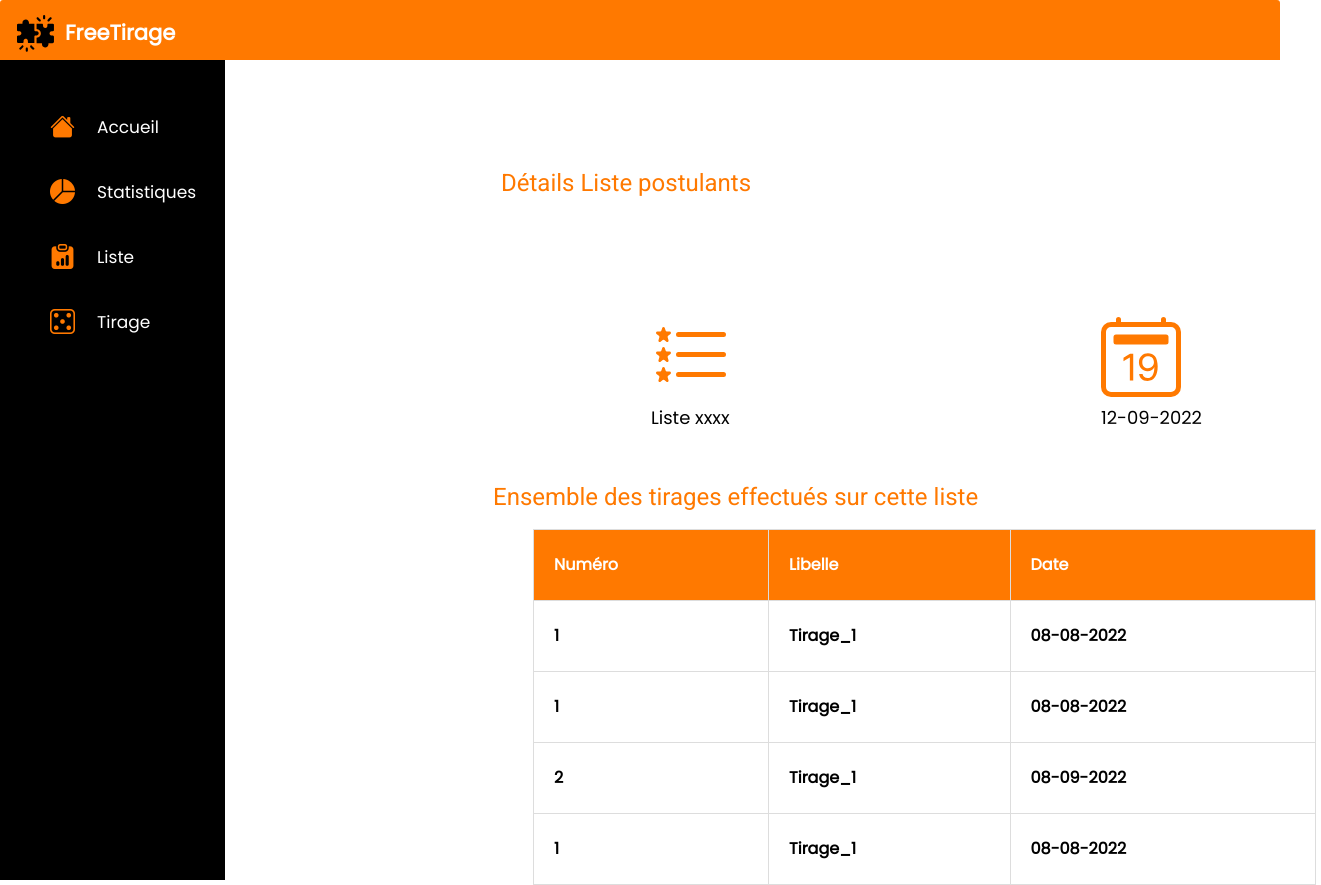
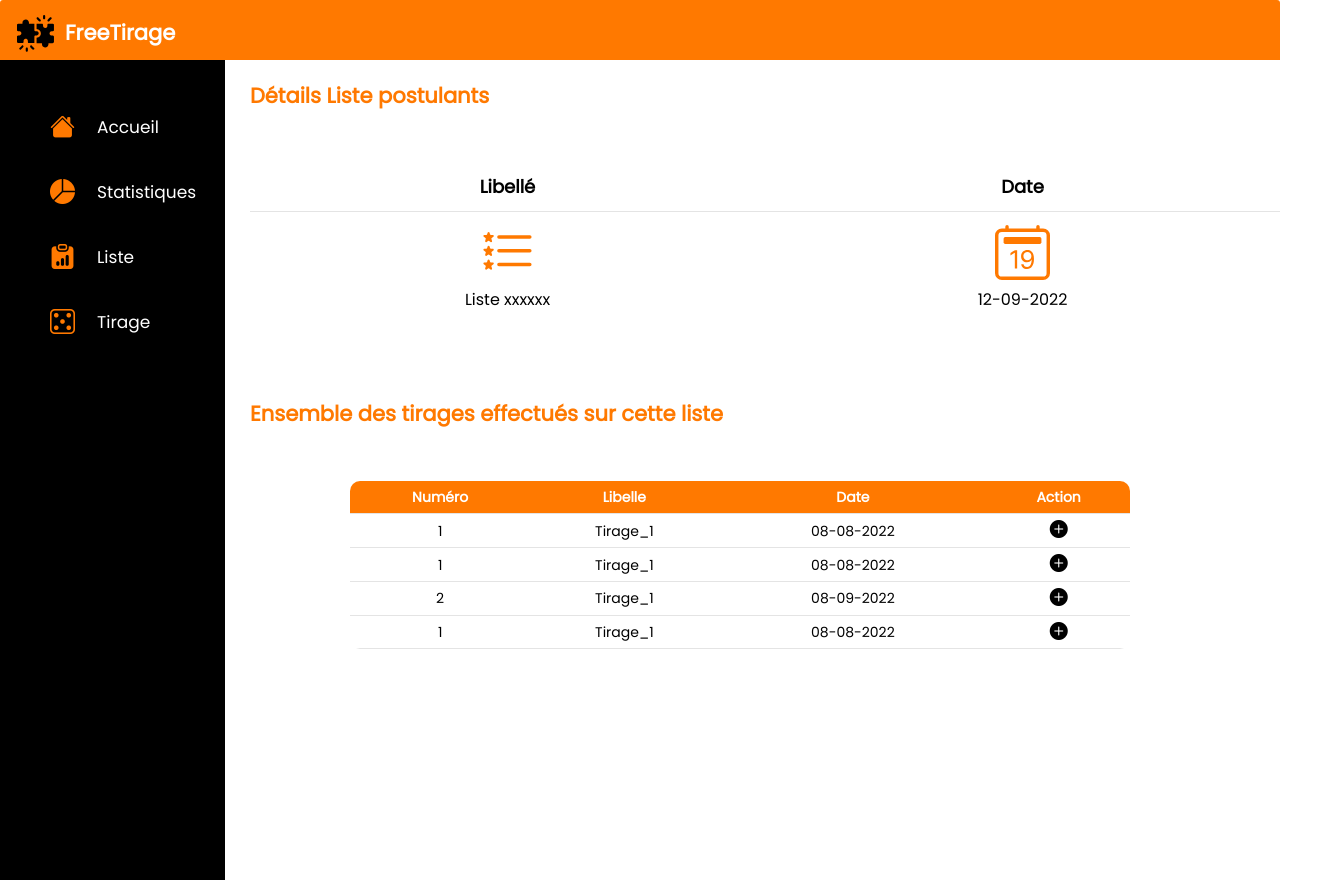
Before and after one commit to IvinoDev/FreeTirageFront-end, an Angular app: page /detailsliste in a window 1280 px wide. Shown: the whole page, 1321 px wide, since content can reach past the window. After the commit the page ends 800 px from the top, so only its background shows below. Built offline with nearby package versions, Linux system fonts and the light colour scheme.

Commit message:
epuration page details liste

```diff
--- a/src/app/details-liste/details-liste.component.html
+++ b/src/app/details-liste/details-liste.component.html
@@ -1,31 +1,60 @@
-
 <div class="details">
-    <h1> Détails Liste postulants</h1>
-    <!-- <i class="fa-solid fa-calendar-days"></i> -->
-    <div class="icone">
-    <svg xmlns="http://www.w3.org/2000/svg" width="80" height="80" fill="currentColor" class="bi bi-list-stars" viewBox="0 0 16 16">
-        <path fill-rule="evenodd" d="M5 11.5a.5.5 0 0 1 .5-.5h9a.5.5 0 0 1 0 1h-9a.5.5 0 0 1-.5-.5zm0-4a.5.5 0 0 1 .5-.5h9a.5.5 0 0 1 0 1h-9a.5.5 0 0 1-.5-.5zm0-4a.5.5 0 0 1 .5-.5h9a.5.5 0 0 1 0 1h-9a.5.5 0 0 1-.5-.5z"/>
-        <path d="M2.242 2.194a.27.27 0 0 1 .516 0l.162.53c.035.115.14.194.258.194h.551c.259 0 .37.333.164.493l-.468.363a.277.277 0 0 0-.094.3l.173.569c.078.256-.213.462-.423.3l-.417-.324a.267.267 0 0 0-.328 0l-.417.323c-.21.163-.5-.043-.423-.299l.173-.57a.277.277 0 0 0-.094-.299l-.468-.363c-.206-.16-.095-.493.164-.493h.55a.271.271 0 0 0 .259-.194l.162-.53zm0 4a.27.27 0 0 1 .516 0l.162.53c.035.115.14.194.258.194h.551c.259 0 .37.333.164.493l-.468.363a.277.277 0 0 0-.094.3l.173.569c.078.255-.213.462-.423.3l-.417-.324a.267.267 0 0 0-.328 0l-.417.323c-.21.163-.5-.043-.423-.299l.173-.57a.277.277 0 0 0-.094-.299l-.468-.363c-.206-.16-.095-.493.164-.493h.55a.271.271 0 0 0 .259-.194l.162-.53zm0 4a.27.27 0 0 1 .516 0l.162.53c.035.115.14.194.258.194h.551c.259 0 .37.333.164.493l-.468.363a.277.277 0 0 0-.094.3l.173.569c.078.255-.213.462-.423.3l-.417-.324a.267.267 0 0 0-.328 0l-.417.323c-.21.163-.5-.043-.423-.299l.173-.57a.277.277 0 0 0-.094-.299l-.468-.363c-.206-.16-.095-.493.164-.493h.55a.271.271 0 0 0 .259-.194l.162-.53z"/>
+    <h1 class="details_titre">Détails Liste postulants</h1>
+    <div class="stats_main">
+        <div class="stats-container">
+            <div class="stat">
+            <div class="stat-title">
+                <h2>Libellé</h2>
+            </div>
+                <div class="stat-body">
+                    <div class="icon">
+                        <svg xmlns="http://www.w3.org/2000/svg" width="55" height="55" fill="currentColor" class="bi bi-list-stars"
+                            viewBox="0 0 16 16">
+                            <path fill-rule="evenodd"
+                                d="M5 11.5a.5.5 0 0 1 .5-.5h9a.5.5 0 0 1 0 1h-9a.5.5 0 0 1-.5-.5zm0-4a.5.5 0 0 1 .5-.5h9a.5.5 0 0 1 0 1h-9a.5.5 0 0 1-.5-.5zm0-4a.5.5 0 0 1 .5-.5h9a.5.5 0 0 1 0 1h-9a.5.5 0 0 1-.5-.5z" />
+                            <path
+                                d="M2.242 2.194a.27.27 0 0 1 .516 0l.162.53c.035.115.14.194.258.194h.551c.259 0 .37.333.164.493l-.468.363a.277.277 0 0 0-.094.3l.173.569c.078.256-.213.462-.423.3l-.417-.324a.267.267 0 0 0-.328 0l-.417.323c-.21.163-.5-.043-.423-.299l.173-.57a.277.277 0 0 0-.094-.299l-.468-.363c-.206-.16-.095-.493.164-.493h.55a.271.271 0 0 0 .259-.194l.162-.53zm0 4a.27.27 0 0 1 .516 0l.162.53c.035.115.14.194.258.194h.551c.259 0 .37.333.164.493l-.468.363a.277.277 0 0 0-.094.3l.173.569c.078.255-.213.462-.423.3l-.417-.324a.267.267 0 0 0-.328 0l-.417.323c-.21.163-.5-.043-.423-.299l.173-.57a.277.277 0 0 0-.094-.299l-.468-.363c-.206-.16-.095-.493.164-.493h.55a.271.271 0 0 0 .259-.194l.162-.53zm0 4a.27.27 0 0 1 .516 0l.162.53c.035.115.14.194.258.194h.551c.259 0 .37.333.164.493l-.468.363a.277.277 0 0 0-.094.3l.173.569c.078.255-.213.462-.423.3l-.417-.324a.267.267 0 0 0-.328 0l-.417.323c-.21.163-.5-.043-.423-.299l.173-.57a.277.277 0 0 0-.094-.299l-.468-.363c-.206-.16-.095-.493.164-.493h.55a.271.271 0 0 0 .259-.194l.162-.53z" />
                         </svg>
-      <p style="color:black ;">Liste xxxx</p>
                     </div>
-    <div class="icon">
-    <svg xmlns="http://www.w3.org/2000/svg" width="80" height="80" fill="currentColor" class="bi bi-calendar2-date" viewBox="0 0 16 16">
-        <path d="M6.445 12.688V7.354h-.633A12.6 12.6 0 0 0 4.5 8.16v.695c.375-.257.969-.62 1.258-.777h.012v4.61h.675zm1.188-1.305c.047.64.594 1.406 1.703 1.406 1.258 0 2-1.066 2-2.871 0-1.934-.781-2.668-1.953-2.668-.926 0-1.797.672-1.797 1.809 0 1.16.824 1.77 1.676 1.77.746 0 1.23-.376 1.383-.79h.027c-.004 1.316-.461 2.164-1.305 2.164-.664 0-1.008-.45-1.05-.82h-.684zm2.953-2.317c0 .696-.559 1.18-1.184 1.18-.601 0-1.144-.383-1.144-1.2 0-.823.582-1.21 1.168-1.21.633 0 1.16.398 1.16 1.23z"/>
-        <path d="M3.5 0a.5.5 0 0 1 .5.5V1h8V.5a.5.5 0 0 1 1 0V1h1a2 2 0 0 1 2 2v11a2 2 0 0 1-2 2H2a2 2 0 0 1-2-2V3a2 2 0 0 1 2-2h1V.5a.5.5 0 0 1 .5-.5zM2 2a1 1 0 0 0-1 1v11a1 1 0 0 0 1 1h12a1 1 0 0 0 1-1V3a1 1 0 0 0-1-1H2z"/>
-        <path d="M2.5 4a.5.5 0 0 1 .5-.5h10a.5.5 0 0 1 .5.5v1a.5.5 0 0 1-.5.5H3a.5.5 0 0 1-.5-.5V4z"/>
-      </svg>
-      <p style="color:black ;">12-09-2022</p>
+                    <div class="text">
+                        <p>Liste xxxxxx</p>
                     </div>
                 </div>
-<div class="infos">
+            </div>
+            <div class="stat">
+                <div class="stat-title">
+                    <h2>Date</h2>
+                </div>
+                <div class="stat-body">
+                    <div class="icon">
+                        <svg xmlns="http://www.w3.org/2000/svg" width="55" height="55" fill="currentColor" class="bi bi-calendar2-date"
+                            viewBox="0 0 16 16">
+                            <path
+                                d="M6.445 12.688V7.354h-.633A12.6 12.6 0 0 0 4.5 8.16v.695c.375-.257.969-.62 1.258-.777h.012v4.61h.675zm1.188-1.305c.047.64.594 1.406 1.703 1.406 1.258 0 2-1.066 2-2.871 0-1.934-.781-2.668-1.953-2.668-.926 0-1.797.672-1.797 1.809 0 1.16.824 1.77 1.676 1.77.746 0 1.23-.376 1.383-.79h.027c-.004 1.316-.461 2.164-1.305 2.164-.664 0-1.008-.45-1.05-.82h-.684zm2.953-2.317c0 .696-.559 1.18-1.184 1.18-.601 0-1.144-.383-1.144-1.2 0-.823.582-1.21 1.168-1.21.633 0 1.16.398 1.16 1.23z" />
+                            <path
+                                d="M3.5 0a.5.5 0 0 1 .5.5V1h8V.5a.5.5 0 0 1 1 0V1h1a2 2 0 0 1 2 2v11a2 2 0 0 1-2 2H2a2 2 0 0 1-2-2V3a2 2 0 0 1 2-2h1V.5a.5.5 0 0 1 .5-.5zM2 2a1 1 0 0 0-1 1v11a1 1 0 0 0 1 1h12a1 1 0 0 0 1-1V3a1 1 0 0 0-1-1H2z" />
+                            <path d="M2.5 4a.5.5 0 0 1 .5-.5h10a.5.5 0 0 1 .5.5v1a.5.5 0 0 1-.5.5H3a.5.5 0 0 1-.5-.5V4z" />
+                        </svg>
+                    </div>
+                    <div class="text">
+                        <p>12-09-2022</p>
+                    </div>
+                </div>
+            </div>
+        </div>
+    </div>
+</div>
+
+
     <h1>Ensemble des tirages effectués sur cette liste</h1>
-    <table>
+    <div class="main_list">
+        <table class="table align-middle">
             <thead>
                 <tr>
                 <th>Numéro</th>
                 <th>Libelle</th>
                 <th>Date</th>
+                <th>Action</th>
                 </tr>
             </thead>
             <tbody>
@@ -33,21 +62,25 @@
                 <td>1</td>
                 <td>Tirage_1</td>
                 <td>08-08-2022</td>
+                <td><a href="#"><i class="bi bi-plus-circle-fill"></i></a></td>
             </tr>
                 <tr>
                 <td>1</td>
                 <td>Tirage_1</td>
                 <td>08-08-2022</td>
+                <td><a href="#"><i class="bi bi-plus-circle-fill"></i></a></td>
             </tr>
             <tr>
                 <td>2</td>
                 <td>Tirage_1</td>
                 <td>08-09-2022</td>
+                <td><a href="#"><i class="bi bi-plus-circle-fill"></i></a></td>
             </tr>
                 <tr>
                 <td>1</td>
                 <td>Tirage_1</td>
                 <td>08-08-2022</td>
+                <td><a routerLink="../detailstirage" routerLinkActive="active"><i class="bi bi-plus-circle-fill"></i></a></td>
             </tr>
             </tbody>
         </table>
--- a/src/app/details-liste/details-liste.component.scss
+++ b/src/app/details-liste/details-liste.component.scss
@@ -1,101 +1,163 @@
-@import url('https://fonts.googleapis.com/css2?family=Poppins&display=swap%27');
-.details{
-    // font-family:'Poppins','Roboto', Courier, monospace;
-    // font-size: 16px;
-color:#FF7900 ;
+h1 {
+    margin-top: 1%;
+    color: #FF7900;
+    font-weight: 800;
+    font-size: 21px;
+    font-family: Poppins;
+}
 
-position: absolute;
-//width: 400px;
-height: 40px;
-left: 251px;
-top: 97px;
+table.table.align-middle {
+    width: 100%;
+    border-collapse: collapse;
+    border-radius: 10px;
+    overflow: hidden;
+}
 
-font-family: 'Poppins';
-font-style: normal;
-font-weight: 800;
-font-size: 16px;
-line-height: 40px;
+table.table.align-middle thead {
+    color: #fff;
+    background: #ff7900;
 }
-.infos{
-    // margin-top: auto;
-    // margin-top:  200px;
-    color: #FF7900;
 
-position: absolute;
-// width: 555px;
-height: 40px;
-left: 243px;
-top: 411px;
+table.table.align-middle tr {
+    border-bottom: 1px solid #e4e4e4;
+}
 
-font-family: 'Poppins';
-font-style: normal;
-font-weight: 700;
-font-size: 16px;
-line-height: 40px;
+table.table.align-middle td {
+    text-align: center;
 }
-table{
-    border-collapse: collapse;
-   // width: 500px;
-    width: auto;
-    // box-shadow: 0px, 5px, 50px,rgba($color: #000000, $alpha: 1.0);
-    // cursor: pointer;
-    // margin: 100px auto;
-    color:black;
-    // border-color: #FF7900;
-    // position: absolute;
-  width: 783px;
-  height: 44px;
-  left: 367px;
-  top: 512px;
- margin-left: 40px;
- margin-right: 5px;
 
-border-radius: 5px;
+table.table.align-middle th,
+table.table.align-middle td {
+    padding: 6px 0;
 }
-thead tr{
-    background-color:#FF7900 ;
-    color: white;
-    text-align: left;
+
+.stats_main {
+    margin-top: 20px;
 }
-th, td{
-    padding: 15px 20px;
+
+.stats_main h2 {
+    display: inline-flex;
 
 }
-tbody,td ,th, tr{
-    border: 1px solid, #ddd;
+
+.stats-container {
+    display: flex;
+    width: 100%;
 }
-.icon{
-    //width: 38px;
 
-    position: absolute;
-width: 110px;
-height: 24px;
-left: 600px;
-top: 150px;
+.stat {
+    width: 100%;
+    text-align: center;
+    margin-top: 3%;
+}
 
-font-family: 'Poppins';
-font-style: normal;
-font-weight: 400;
-font-size: 18px;
-line-height: 27px;
+.stat-title {
+    border-bottom: 1px solid #e4e4e4;
+    margin-bottom: 13px;
+}
+
+.stat-title h2 {
+    margin: 0;
+    font-size: 18px;
+    padding: 8px;
+}
+
+.stat-body {
+    margin-bottom: 15%
+}
+
+.main_list {
+    margin-top: 5%;
+    margin-left: 100px;
+    margin-right: 150px;
+}
+
+.bi-plus-circle-fill::before {
+    color: black;
+    font-size: 18px;
+}
+
+.bi-plus-circle-fill:hover {
+    color: #FF7900;
+}
+
+.icon {
+    color: #FF7900;
+}
+
+.text {
+    margin-top: 1%;
+    font-size: 16px;
+}
+
+// .details {
+//     // font-family:'Poppins','Roboto', Courier, monospace;
+//     // font-size: 16px;
+//     color: #FF7900;
+
+//     position: absolute;
+//     //width: 400px;
+//     height: 40px;
+//     left: 251px;
+//     top: 97px;
+
+//     font-family: 'Poppins';
+//     font-style: normal;
+//     font-weight: 800;
+//     font-size: 16px;
+//     line-height: 40px;
+// }
+
+// .infos {
+//     // margin-top: auto;
+//     // margin-top:  200px;
+//     color: #FF7900;
+
+//     position: absolute;
+//     // width: 555px;
+//     height: 40px;
+//     left: 243px;
+//     top: 411px;
+
+//     font-family: 'Poppins';
+//     font-style: normal;
+//     font-weight: 700;
+//     font-size: 16px;
+//     line-height: 40px;
+// }
+
+// .icon{
+//     //width: 38px;
+
+//     position: absolute;
+// width: 110px;
+// height: 24px;
+// left: 600px;
+// top: 150px;
+
+// font-family: 'Poppins';
+// font-style: normal;
+// font-weight: 400;
+// font-size: 18px;
+// line-height: 27px;
 
 
-}
-.icone{
-    position: absolute;
-    width: 110px;
-    height: 24px;
-    left: 150px;
-    top: 150px;
+// }
+// .icone{
+//     position: absolute;
+//     width: 110px;
+//     height: 24px;
+//     left: 150px;
+//     top: 150px;
 
-    font-family: 'Poppins';
-    font-style: normal;
-    font-weight: 400;
-    font-size: 18px;
-    line-height: 27px;
+//     font-family: 'Poppins';
+//     font-style: normal;
+//     font-weight: 400;
+//     font-size: 18px;
+//     line-height: 27px;
 
 
-}
+// }
 
 // tbody, tr:nth-child(even){
 //     background-color: #ddd;
--- a/src/app/details-tirage/details-tirage.component.scss
+++ b/src/app/details-tirage/details-tirage.component.scss
@@ -1,4 +1,7 @@
-@import url('https://fonts.googleapis.com/css2?family=Poppins&display=swap%27');
+h1 {
+    margin-top: 3%;
+}
+
 .details{
     // font-family:'Poppins','Roboto', Courier, monospace;
     // font-size: 16px;
@@ -16,54 +19,9 @@ font-weight: 800;
 font-size: 16px;
 line-height: 40px;
 }
-.infos{
-    // margin-top: auto;
-    // margin-top:  200px;
-    color: #FF7900;
 
-position: absolute;
-// width: 555px;
-height: 40px;
-left: 243px;
-top: 411px;
 
-font-family: 'Poppins';
-font-style: normal;
-font-weight: 700;
-font-size: 16px;
-line-height: 40px;
-}
-table{
-    border-collapse: collapse;
-   // width: 500px;
-    width: auto;
-    // box-shadow: 0px, 5px, 50px,rgba($color: #000000, $alpha: 1.0);
-    // cursor: pointer;
-    // margin: 100px auto;
-    color:black;
-    // border-color: #FF7900;
-    // position: absolute;
-  width: 950px;
-  height: 44px;
-  left: 367px;
-  top: 512px;
- margin-left: 40px;
- margin-right: 5px;
 
-border-radius: 5px;
-}
-thead tr{
-    background-color:#FF7900 ;
-    color: white;
-    text-align: left;
-}
-th, td{
-    padding: 15px 20px;
-
-}
-tbody,td ,th, tr{
-    border: 1px solid, #ddd;
-}
 .icon{
     //width: 38px;
 
@@ -125,6 +83,37 @@ line-height: 27px;
 }
 
 
+table.table.align-middle {
+    width: 100%;
+    border-collapse: collapse;
+    border-radius: 10px;
+    overflow: hidden;
+}
+
+table.table.align-middle thead {
+    color: #fff;
+    background: #ff7900;
+}
+
+table.table.align-middle tr {
+    border-bottom: 1px solid #e4e4e4;
+}
+
+table.table.align-middle td {
+    text-align: center;
+}
+
+table.table.align-middle th,
+table.table.align-middle td {
+    padding: 6px 0;
+}
+
+.main_list {
+    margin-left: 100px;
+    margin-right: 150px;
+}
+
+
 // tbody, tr:nth-child(even){
 //     background-color: #ddd;
 
```
Also changed, not shown: src/app/app-routing.module.ts (+11 -1 lines), src/app/details-tirage/details-tirage.component.html (+3 -18 lines), src/app/tirage/tirage.component.scss (+5 -3 lines). Lines whose indentation alone changed are shown as unchanged.
